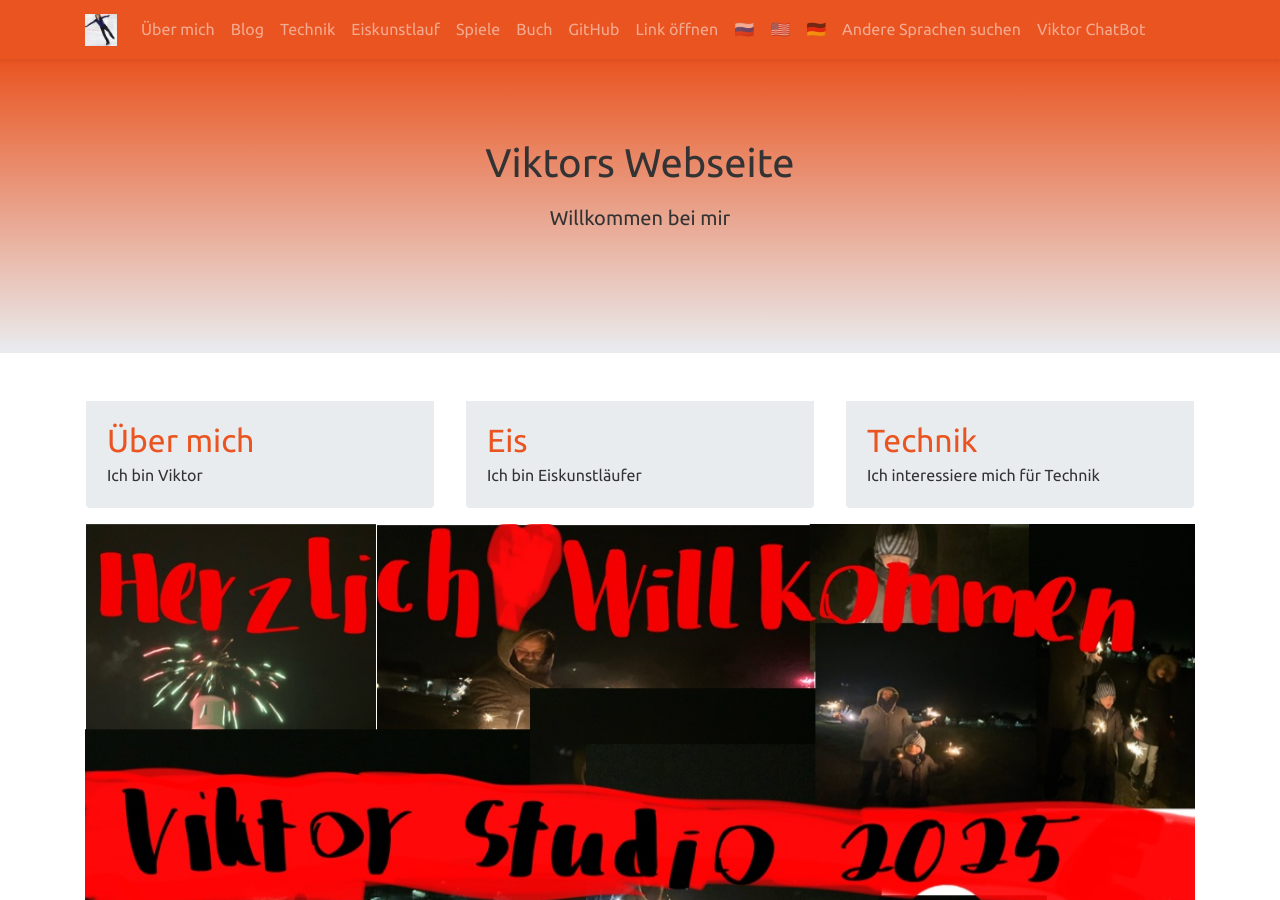
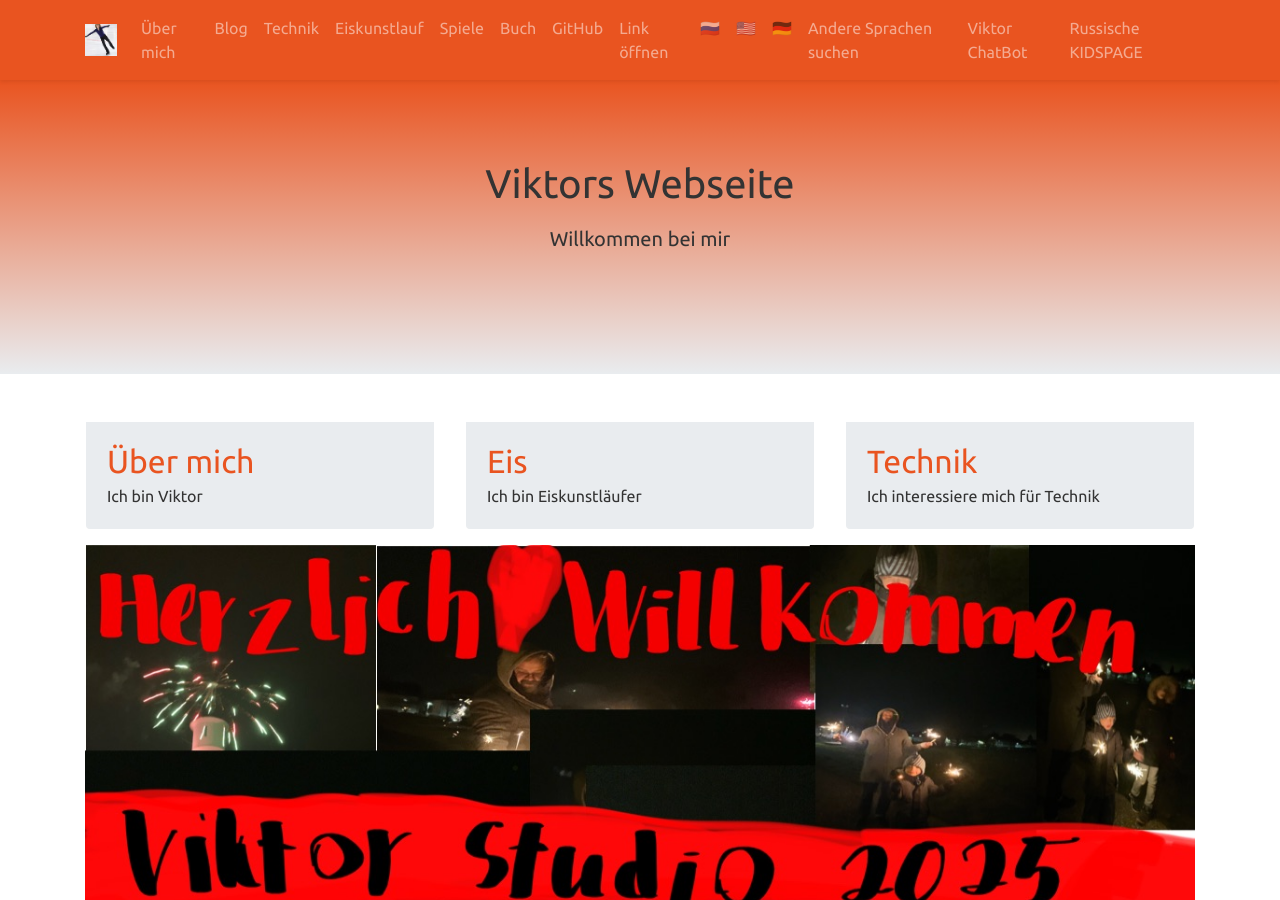
Before and after one commit to viktor-chiarcos/viktor-chiarcos.github.io, a Jekyll site: the page built from index.md, in a window 1280 px wide and 900 px high. Built offline with Jekyll 4.4.1, drawn with Linux system fonts in a browser that asks for light colours.

Commit message:
Update nav.yml

```diff
--- a/_data/nav.yml
+++ b/_data/nav.yml
@@ -45,6 +45,9 @@ header:
   - title: "Viktor ChatBot"
     url: https://colab.research.google.com/drive/1iEXHz0RyameR91slG6ztZO0hKNCi9_UF?usp=sharing
     description: "Weiterleitender Link auf Google Codab unter spacer.py"
+  - title: "Russische KIDSPAGE"
+    url: "deti-online.com"
+    description: "deti-online.com"
 
     # footer links
 footer:
```
